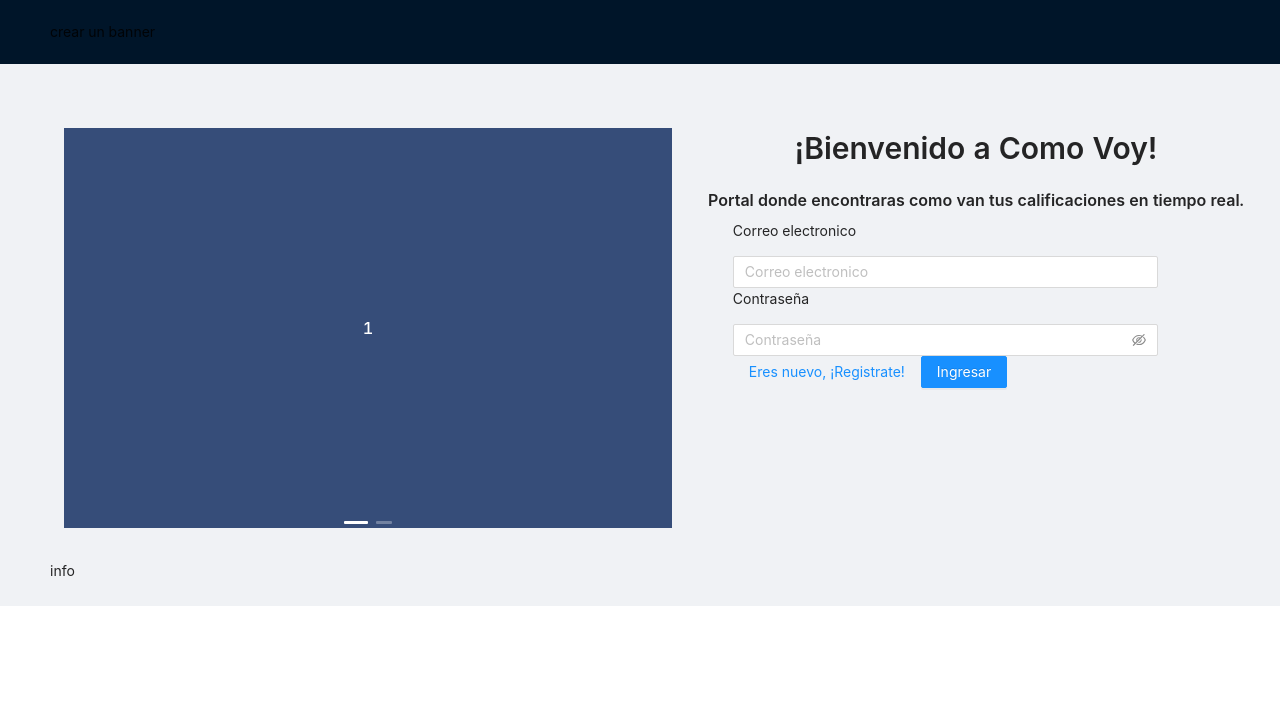
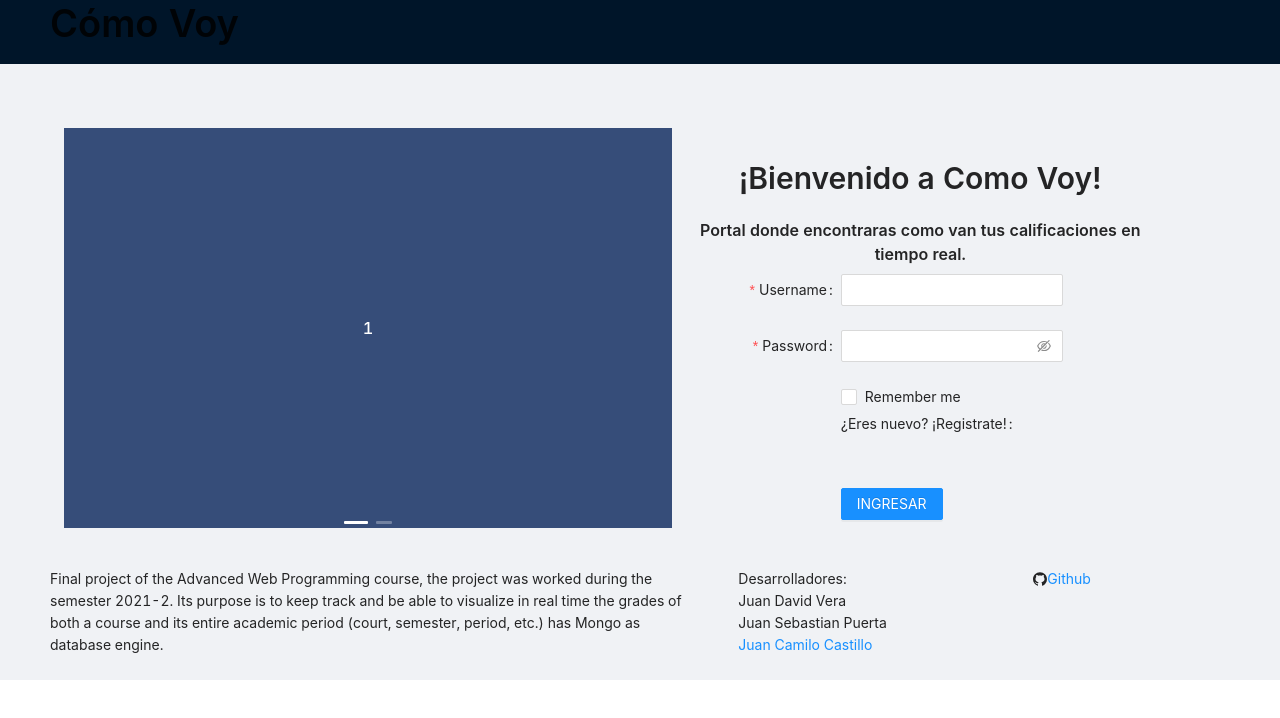
Before and after one commit to camiilocq/ComoVoy, a React (Create React App) app in the folder front-end/: page / in a window 1280 px wide. Shown: the top 718 px of the page. Built offline with nearby package versions, Linux system fonts and the light colour scheme.

Commit message:
Se mejora el login y se agrega los campos al sign-up

```diff
--- a/front-end/package.json
+++ b/front-end/package.json
@@ -3,6 +3,7 @@
   "version": "0.1.0",
   "private": true,
   "dependencies": {
+    "@ant-design/icons": "^4.7.0",
     "@testing-library/jest-dom": "^5.11.4",
     "@testing-library/react": "^11.1.0",
     "@testing-library/user-event": "^12.1.10",
--- a/front-end/src/pages/Login/Login.css
+++ b/front-end/src/pages/Login/Login.css
@@ -2,7 +2,12 @@
     width: 50%;
 
 }
+.Banner{
 
+    background-color: yellow;
+    color: white;
+
+}
 .general{
 
     margin-top: 5%;
@@ -10,11 +15,11 @@
 }
 
 .data{
+    margin-left: 10px;
     text-align: center;
-
 }
 
-.images{
+.information{
 
 }
 
@@ -30,6 +35,4 @@ p{
 }
 
 Button{
-    margin-top: 10px;
-
 }
--- a/front-end/src/pages/Login/Login.jsx
+++ b/front-end/src/pages/Login/Login.jsx
@@ -1,16 +1,21 @@
 import React from "react";
 import { useNavigate } from 'react-router';
 import { Layout } from 'antd';
-import { Input } from 'antd';
+
 import { Typography } from 'antd';
-import { Button } from 'antd';
+
 import { Carousel } from 'antd';
 import { Row, Col } from 'antd';
+import { Form, Input, Button, Checkbox } from 'antd';
+
+import { GithubOutlined } from '@ant-design/icons';
 
 import './Login.css';
 
+
 const { Title } = Typography;
 const { Header, Footer, Content } = Layout;
+
 
 const contentStyle = {
   height: '100%',
@@ -22,8 +27,8 @@ const contentStyle = {
 };
 
 
+const Login = () => {
 
-const Login = () => {
   const navigate = useNavigate();
   function toSignUp(){
       return(
@@ -35,10 +40,15 @@ const Login = () => {
     return(
       navigate('/home')
     )
-}
+  }
+
   return(
     <Layout className="Contener">
-    <Header>crear un banner</Header>
+      <div className="Banner">
+        <Header>
+        <Title level={1}>Cómo Voy</Title>
+        </Header>
+      </div>
     <Content className="general">
     <Row>
       <Col span={12}>
@@ -59,24 +69,72 @@ const Login = () => {
           <Title level={5}>Portal donde encontraras como van tus
           calificaciones en tiempo real.</Title>
           <div className="sigIn">
-            <p>Correo electronico</p>
-            <Input placeholder="Correo electronico" />
-            <p>Contraseña</p>
-            <Input.Password placeholder="Contraseña" />
-            <Button type="link" onClick={toSignUp}>Eres nuevo, ¡Registrate!</Button>
-            <Button type="primary" onClick={toHome}>Ingresar</Button>
+            <Form
+            name="basic"
+            labelCol={{ span: 8 }}
+            wrapperCol={{ span: 16 }}
+            initialValues={{ remember: true }}
+            autoComplete="off"
+            >
+            <Form.Item
+              label="Username"
+              name="username"
+              rules={[{ required: true, message: 'Please input your username!' }]}
+            >
+              <Input />
+            </Form.Item>
+
+            <Form.Item
+              label="Password"
+              name="password"
+              rules={[{ required: true, message: 'Please input your password!' }]}
+            >
+              <Input.Password />
+            </Form.Item>
+
+            <Form.Item name="remember" valuePropName="checked" wrapperCol={{ offset: 8, span: 16 }}>
+              <Checkbox>Remember me</Checkbox>
+              <Form.Item
+              label="¿Eres nuevo? ¡Registrate!"
+              name="sign-up"
+              onClick={toSignUp}
+              />
+            </Form.Item>
+            <Form.Item wrapperCol={{ offset: 8, span: 16 }}>
+              <Button type="primary" htmlType="submit" onClick={toHome}>
+                INGRESAR
+              </Button>
+            </Form.Item>
+          </Form>
           </div>
         </div>
       </Col>
     </Row>
     </Content>
-    <Footer className="information">info</Footer>
-  </Layout>
-  );
-
-
-
-
+    <Footer className="information">
+    <Row>
+      <Col span={13}>Final project of the Advanced Web Programming course,
+      the project was worked during the semester 2021-2. Its purpose is to keep track and be able
+       to visualize in real time the grades of both a course and its entire academic period
+       (court, semester, period, etc.) has Mongo as database engine.
+      </Col>
+      <Col span={1}/>
+      <Col span={5}>
+        <Col>
+          <Row span={6}>Desarrolladores:</Row>
+          <Row span={6}>Juan David Vera</Row>
+          <Row span={6}>Juan Sebastian Puerta</Row>
+          <Row span={6}><a href="https://camiilocq.github.io">Juan Camilo Castillo</a></Row>
+        </Col>
+      </Col>
+      <Col span={1}/>
+      <Col span={3}>
+        <Row><GithubOutlined /><a href="https://github.com/camiilocq/ComoVoy">Github</a></Row>
+      </Col>
+    </Row>
+    </Footer>
+    </Layout>
+  )
 };
 
 export default Login;
--- /dev/null
+++ b/front-end/src/pages/SignUp/SignUp.css
@@ -0,0 +1,5 @@
+.data{
+    margin-top: 5%;
+    margin-right: 20%;
+    height: 100%;
+}
--- a/front-end/src/pages/SignUp/SignUp.jsx
+++ b/front-end/src/pages/SignUp/SignUp.jsx
@@ -1,7 +1,106 @@
 import React from "react";
+import { Layout } from 'antd';
+import { useNavigate } from 'react-router';
+import { Form, Input, Button, Checkbox } from 'antd';
+
+import './SignUp.css';
+
+const { Header, Content } = Layout;
+
+const validateMessages = {
+  required: '${label} is required!',
+  types: {
+    email: '${label} is not a valid email!',
+  },
+  password: {
+    range: '${label} must be between ${min} and ${max}',
+  },
+};
+
 
 const SignUp = () => {
-  return <div>SignUp</div>;
+  const navigate = useNavigate();
+   function toLogin(){
+
+    return(
+      navigate('/')
+    )
+   }
+
+  return (
+    <Layout>
+      <Header>Header</Header>
+      <Layout>
+        <Content>
+          <div className="data">
+            <Form className="basic"
+                labelCol={{ span: 5 }}
+                wrapperCol={{ span: 16 }}
+                autoComplete="on"
+                validateMessages={validateMessages}>
+              <Form.Item name={['user', 'name']} label="Nombre" rules={[{ required: true }]}>
+                <Input />
+              </Form.Item>
+              <Form.Item name={['user', 'email']} label="Correo" rules={[{ required: true, type: 'email' }]} >
+                <Input />
+              </Form.Item>
+              <Form.Item
+              name="password"
+              label="Password"
+              rules={[{ required: true, message: 'Please input your password!',},]} hasFeedback >
+                <Input.Password />
+              </Form.Item>
+
+              <Form.Item
+                name="confirm"
+                label="Confirm Password"
+                dependencies={['password']}
+                hasFeedback
+                rules={[
+                  {
+                    required: true,
+                    message: 'Please confirm your password!',
+                  },
+                  ({ getFieldValue }) => ({
+                    validator(_, value) {
+                      if (!value || getFieldValue('password') === value) {
+                        return Promise.resolve();
+                      }
+                      return Promise.reject(new Error('The two passwords that you entered do not match!'));
+                    },
+                  }),
+                ]}
+              >
+                <Input.Password />
+              </Form.Item>
+              <Form.Item name={['user', 'institution']} label="Institucion" >
+                <Input />
+              </Form.Item>
+              <Form.Item
+              name="agreement"
+              valuePropName="checked"
+              rules={[
+                {
+                  validator: (_, value) =>
+                    value ? Promise.resolve() : Promise.reject(new Error('Should accept agreement')),
+                },
+              ]}
+              >
+                <Checkbox>
+                  He leído y acepto los términos y condiciones.
+                </Checkbox>
+              </Form.Item>
+              <Form.Item wrapperCol={{ offset: 8, span: 16 }}>
+                  <Button type="primary" htmlType="submit" onClick={toLogin}>
+                    Registrarse
+                  </Button>
+                </Form.Item>
+            </Form>
+          </div>
+        </Content>
+      </Layout>
+    </Layout>
+  )
 };
 
 export default SignUp;
```
Also changed, not shown: front-end/src/components/Imgs/estudiar.png (added).
